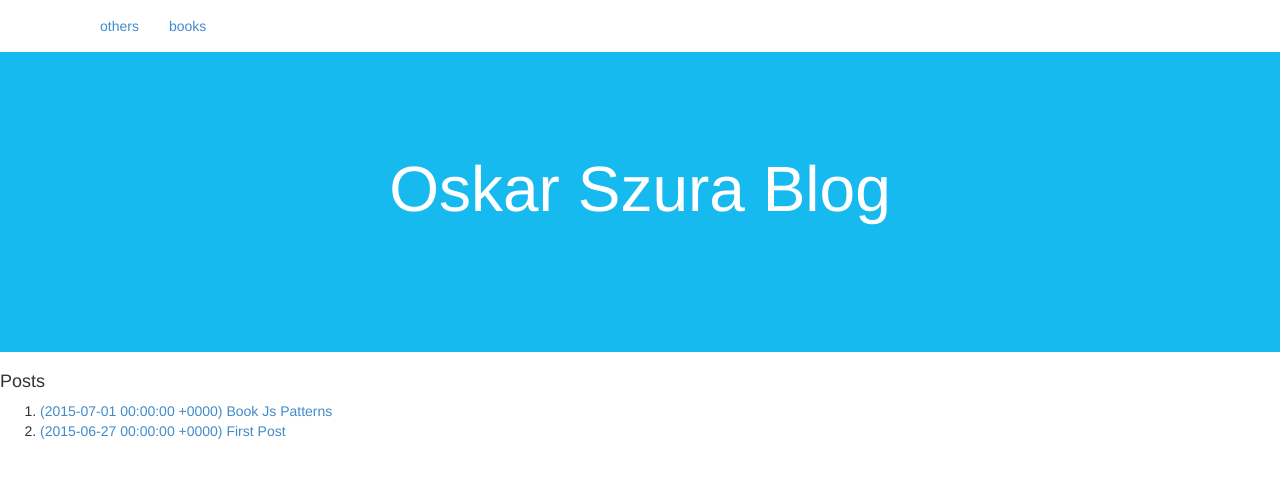
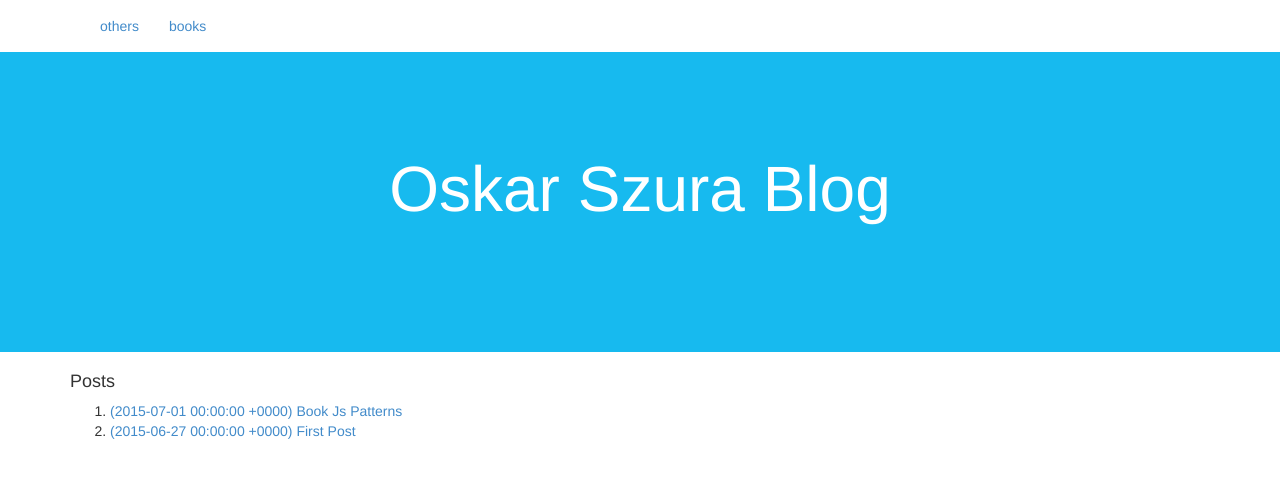
Before and after one commit to oskarszura/oskarszura.github.io, a Jekyll site: the page built from index.html, in a window 1280 px wide. Shown: the top 478 px of the page. Built offline with Jekyll 4.4.1, drawn with Linux system fonts in a browser that asks for light colours.

Commit message:
Generic styling.

```diff
--- a/_layouts/default.html
+++ b/_layouts/default.html
@@ -20,7 +20,7 @@
             <ul class="nav navbar-nav">
                 {% for category in site.categories %}
                 <li>
-                    <a href="">{{ category | first }}</a>
+                    <a href="{{ category.url }}">{{ category | first }}</a>
                 </li>
                 {% endfor %}
             </ul>
@@ -36,13 +36,13 @@
     </div>
 </header>
 
-<div class="container-fluid">
+<main class="container">
     <div class="row">
-        <main class="col-sm-12">
+        <div class="col-sm-12">
             {{ content }}
-        </main>
+        </div>
     </div>
-</div>
+</main>
 
 <footer class="container-fluid">
     <div class="row">
```
